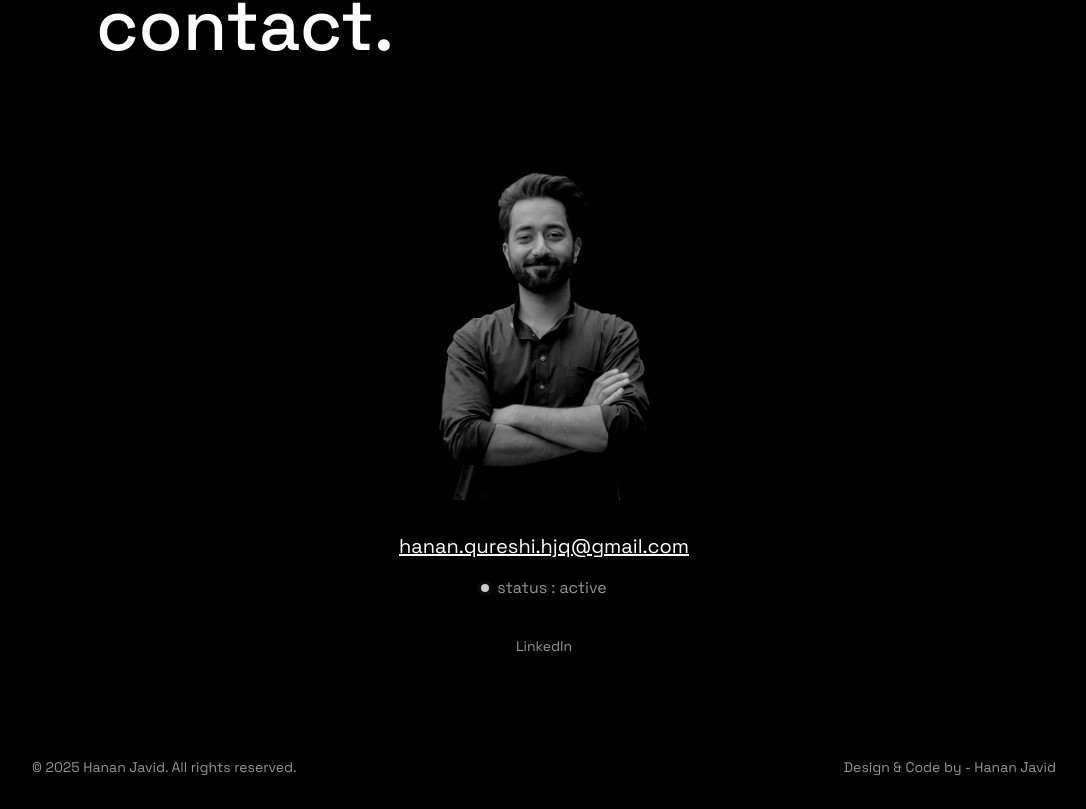
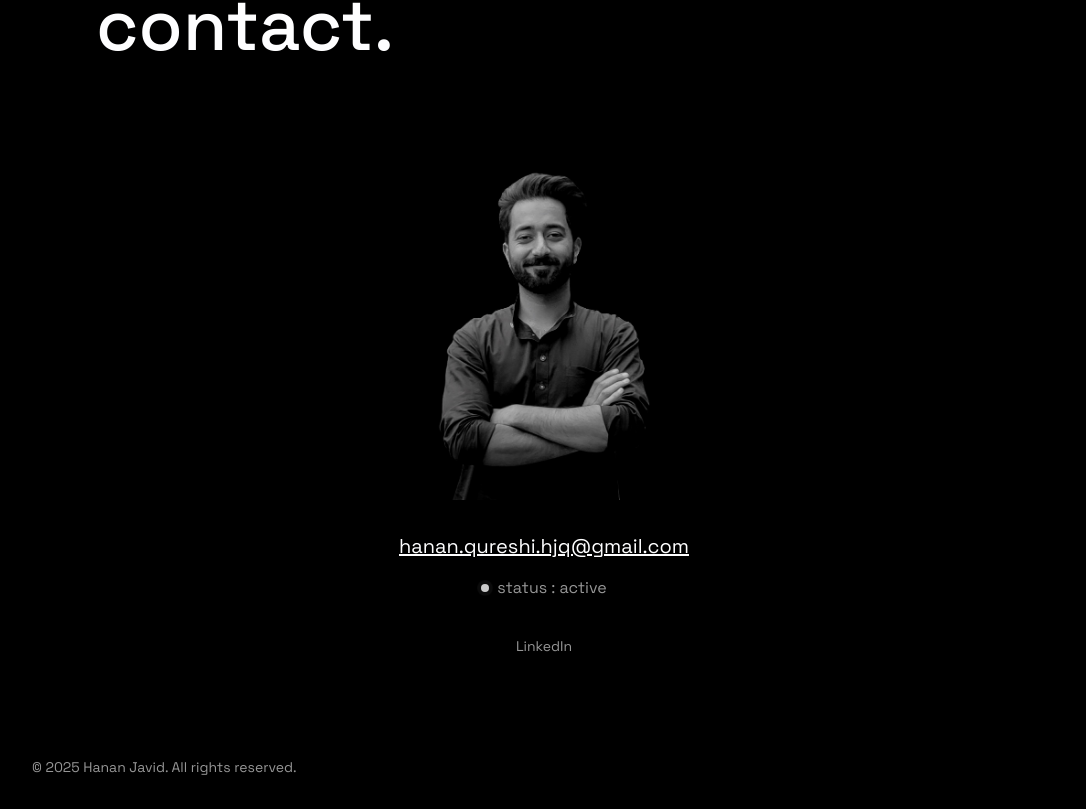
Before and after one commit to hananhjq/hananhjq.github.io, a Next.js app: page / in a window 1280 px wide. Shown: the part 5899-6708 px from the top of the page, without its empty margins (96-1182 px from the left). Built offline with nearby package versions, Linux system fonts and the light colour scheme.

Commit message:
Final Changes

```diff
--- a/app/page.tsx
+++ b/app/page.tsx
@@ -212,7 +212,7 @@
                     transition: { duration: 0.5, delay: 1.5 }
                   }}
                 >
-                  {profile.name}
+                  Hanan javid Qureshi
                 </motion.h1>
               </motion.div>
             </motion.div>
@@ -688,9 +688,6 @@
               <footer className="px-4 md:px-24 py-8 text-[#969696]">
                 <div className="flex flex-col md:flex-row justify-between items-center gap-4 max-w-5xl mx-auto">
                   <span className="text-sm text-center md:text-left">© 2025 {profile.name}. All rights reserved.</span>
-                  <div className="flex gap-4 md:gap-8">
-                    <span className="text-sm text-center md:text-left">Design & Code by - <a href="/" className="hover:text-[#fefeff] transition-colors">{profile.name}</a></span>
-                  </div>
                 </div>
               </footer>
             </motion.div>
```
Also changed, not shown: layout.tsx (added).
